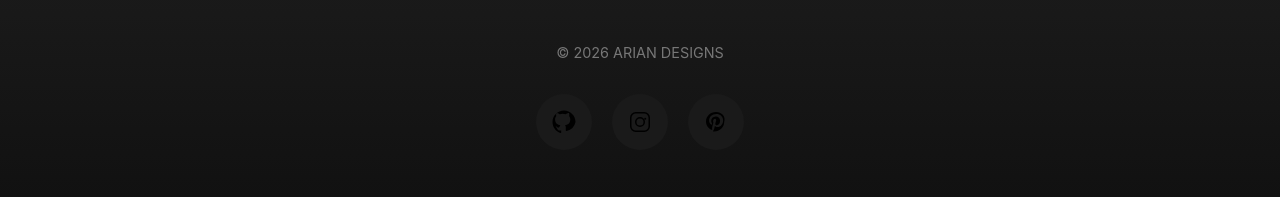
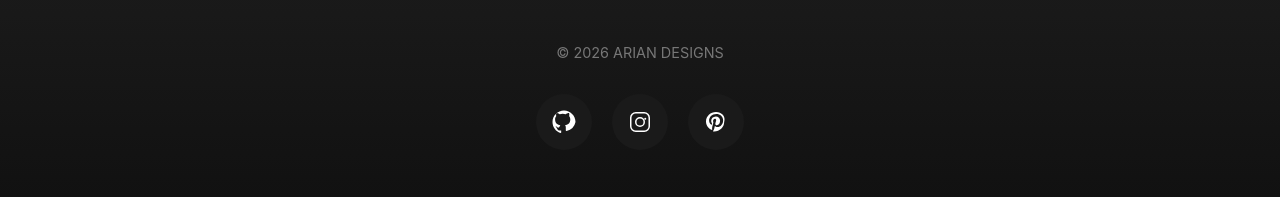
Before and after one commit to ariantechzone-stack/ariantechzone-stack.github.io, a Jekyll site: the page built from index.md, in a window 1280 px wide. Shown: the part 1546-1743 px from the top of the page. Built offline with Jekyll 4.4.1, drawn with Linux system fonts in a browser that asks for light colours.

Commit message:
Update default.html

```diff
--- a/_layouts/default.html
+++ b/_layouts/default.html
@@ -63,41 +63,55 @@ footer{ padding:50px 20px; text-align:center; background:linear-gradient(to top,
 footer p{ font-size:0.9rem; color:#777; }
 .socials{ margin-top:30px; display:flex; justify-content:center; gap:20px; }
 .social-link {
-  width:56px;
-  height:56px;
-  border-radius:50%;
-  display:flex;
-  align-items:center;
-  justify-content:center;
-  background:#1a1a1a; /* default circle */
-  color:#000;          /* default icon color, GitHub black by default */
-  position:relative;
-  overflow:hidden;
-  transition: transform 0.3s ease, box-shadow 0.3s ease, background 0.3s ease, color 0.3s ease;
+  width: 56px;
+  height: 56px;
+  border-radius: 50%;
+  display: flex;
+  align-items: center;
+  justify-content: center;
+  background: #1a1a1a;  /* dark circle default */
+  color: #fff;           /* icon white default */
+  position: relative;
+  overflow: hidden;
+  transition: transform 0.3s ease, box-shadow 0.3s ease, color 0.3s ease, background 0.3s ease;
 }
 
-/* Cursor / hover scale */
-.social-link:hover { transform: scale(1.2); }
-
-/* Glow effect on hover */
-.social-link.github:hover {
-  background:#fff;       /* white circle background */
-  color:#000;            /* black icon */
-  box-shadow:0 0 25px rgba(255,255,255,0.8);
+.social-link:hover {
+  transform: scale(1.2);
 }
 
+/* GitHub hover: white circle, black icon, white glow */
+.social-link.github:hover {
+  background: #fff;
+  color: #000;
+  box-shadow: 0 0 25px rgba(255, 255, 255, 0.8);
+}
+
+/* Instagram hover: gradient circle, white icon, glow */
 .social-link.instagram:hover {
   background: linear-gradient(45deg,#feda75,#fa7e1e,#d62976,#962fbf,#4f5bd5);
-  color:#fff;
-  box-shadow:0 0 25px rgba(214,41,118,0.6);
+  color: #fff;
+  box-shadow: 0 0 25px rgba(214,41,118,0.6);
 }
 
+/* Pinterest hover: red circle, white icon, glow */
 .social-link.pinterest:hover {
-  background:#e60023;
-  color:#fff;
-  box-shadow:0 0 25px rgba(230,0,35,0.6);
+  background: #e60023;
+  color: #fff;
+  box-shadow: 0 0 25px rgba(230,0,35,0.6);
 }
 
+/* Ripple effect */
+.social-link span.ripple {
+  position: absolute;
+  border-radius: 50%;
+  background: rgba(255,255,255,0.4);
+  transform: scale(0);
+  animation: ripple 0.6s linear;
+  pointer-events: none;
+}
+
+@keyframes ripple { to { transform: scale(4); opacity: 0; } }
 
 .tooltip{ position:absolute; bottom:120%; left:50%; transform:translateX(-50%); padding:6px 12px; background:#222; color:#fff; font-size:0.8rem; border-radius:6px; opacity:0; pointer-events:none; transition:opacity 0.3s ease; }
 .social-link:hover .tooltip{ opacity:1; }
@@ -183,7 +197,18 @@ if(!reduceMotion){
     glow.style.left = e.clientX+'px';
     glow.style.top = e.clientY+'px';
   });
-
+document.querySelectorAll('.social-link').forEach(btn => {
+  btn.addEventListener('click', e => {
+    const ripple = document.createElement('span');
+    ripple.className = 'ripple';
+    const rect = btn.getBoundingClientRect();
+    ripple.style.left = (e.clientX - rect.left) + 'px';
+    ripple.style.top = (e.clientY - rect.top) + 'px';
+    ripple.style.width = ripple.style.height = rect.width + 'px';
+    btn.appendChild(ripple);
+    setTimeout(() => ripple.remove(), 600);
+  });
+});
   window.addEventListener('scroll', ()=>{
     const scroll = (window.scrollY/(document.body.scrollHeight - innerHeight))*100;
     document.querySelector('.progress').style.width = scroll+'%';
```
